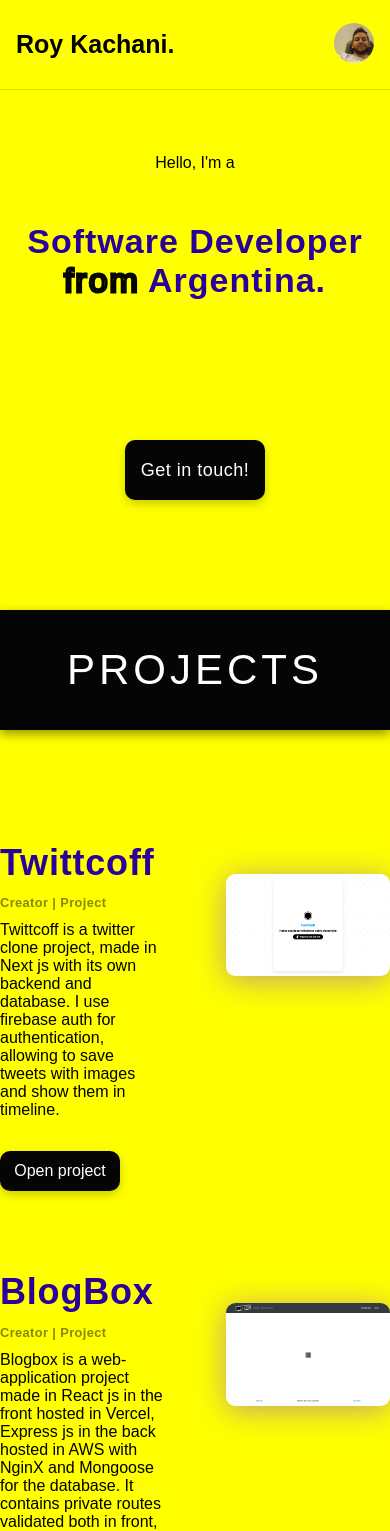
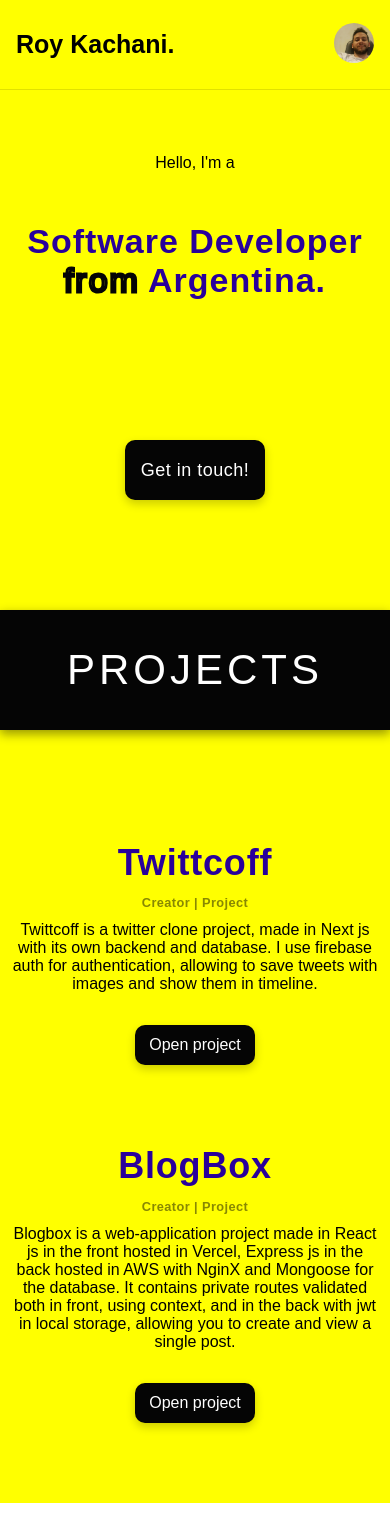
Before and after one commit to roykachani/kacha-web, a Next.js app: page / in a window 390 px wide. Shown: the top 1531 px of the page. After the commit the page ends 1503 px from the top, so only its background shows below. Built offline with nearby package versions, Linux system fonts and the light colour scheme; a web font is replaced by a local one.

Commit message:
responsive mobile de home

```diff
--- a/components/WorkContainer/index.js
+++ b/components/WorkContainer/index.js
@@ -10,8 +10,10 @@ export const WorkContainer = ({ w, index }) => {
 					<span className={styles.role}>
 						{w.role} | {w.type}
 					</span>
-					<span className="">{w.description}</span>
-					<div className="">
+					<div className={styles.description}>
+						<span>{w.description}</span>
+					</div>
+					<div className={styles.btn_link}>
 						<LinkButton url={w.url} type={w.type} />
 					</div>
 				</div>
--- a/components/WorkContainer/styles.module.css
+++ b/components/WorkContainer/styles.module.css
@@ -52,3 +52,25 @@
 	-ms-transition: 0.6s ease-in-out;
 	-o-transition: 0.6s ease-in-out;
 }
+
+/*mobile*/
+@media screen and (max-width: 540px) {
+	.body_container {
+		width: 100%;
+		display: flex;
+		justify-content: center;
+		text-align: center;
+	}
+	.description {
+		margin: 0 0.5rem;
+	}
+
+	.img {
+		visibility: hidden;
+		width: 0;
+	}
+	.btn_link {
+		display: flex;
+		justify-content: center;
+	}
+}
```
